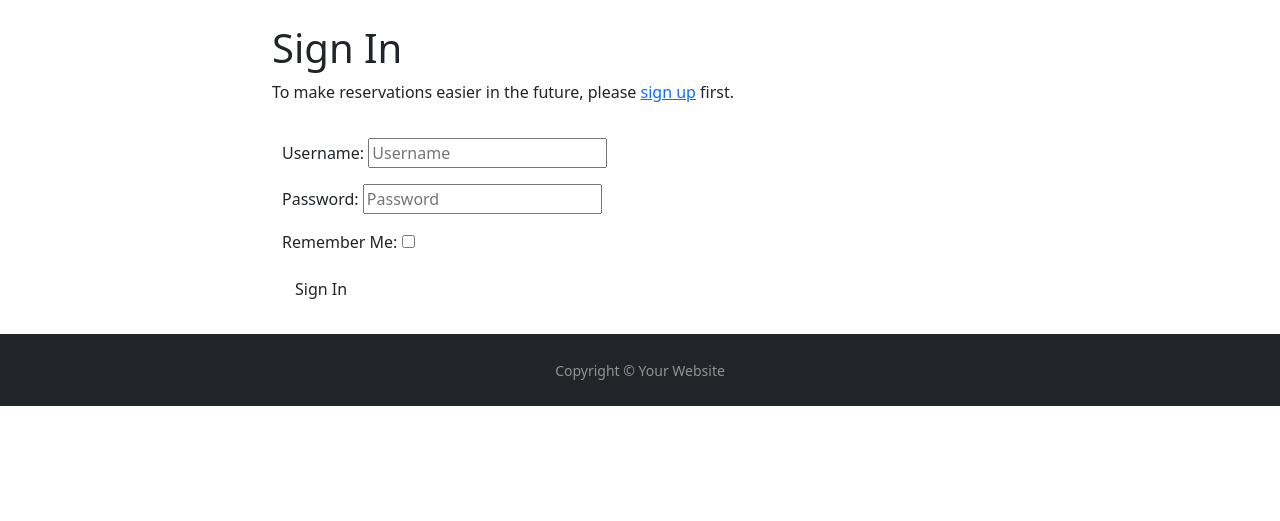
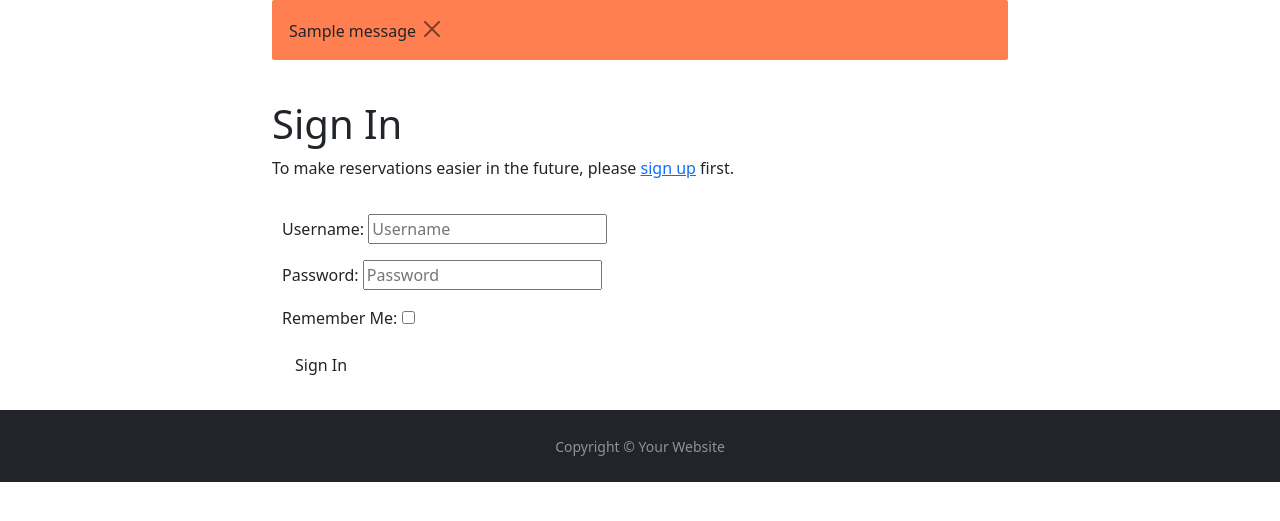
Before and after one commit to jackcrosbie/p4-restuarant-project, a Django app: page /accounts/login/ in a window 1280 px wide. Shown: the part 128-649 px from the top of the page. Run offline with Django 3.2, Linux system fonts and the light colour scheme; tables that the repository leaves empty hold one stand-in row (values such as "Sample post"); one stand-in notice (Sample message) is shown; parts of the project's set-up code (start-up, migrations or seed data) failed here and were passed over; some libraries are stand-ins or nearby versions.

Commit message:
add login and logout messages

```diff
--- a/static/css/style.css
+++ b/static/css/style.css
@@ -5,3 +5,8 @@ body {
 form, table{
     padding: 10px;
 }
+
+#msg {
+    background-color: coral;
+    border-radius: 2px;
+}
--- a/templates/base.html
+++ b/templates/base.html
@@ -59,6 +59,20 @@
                 </li>
             </ul>
         </nav>
+        <div class="container">
+            <div class="row">
+                <div class="col-md-8 offset-md-2">
+                    {% for message in messages %}
+
+                    <div class="alert {{ message.tags }} alert-dimissible fade show" id="msg" role="alert">
+                        {{ message | safe }}
+                        <button type="button" class="btn-close" data-bs-dimiss="alert" aria-label="Close"></button>
+                    </div>
+
+                    {% endfor %}
+                </div>
+            </div>
+        </div>
     </div>
 
     <p>
```
Also changed, not shown: jacksbistro/settings.py (+9 -0 lines).
